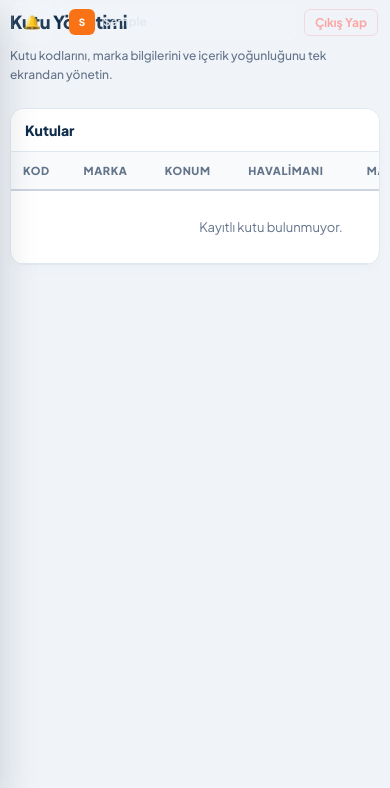
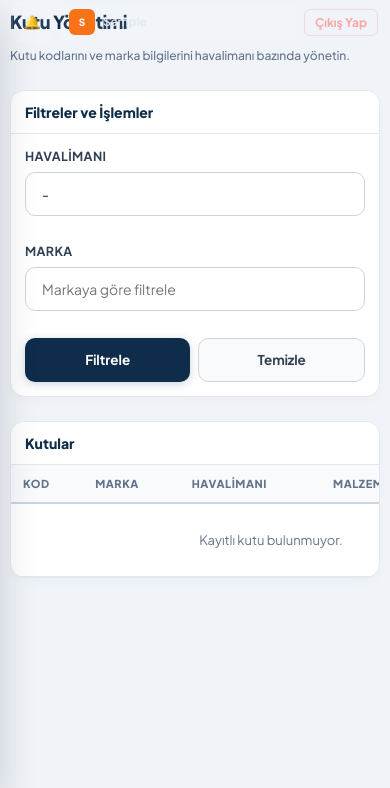
Before and after one commit to arff-sar/sar-x, a Flask app: page /kutular in a window 390 px wide. Shown: the part 56-844 px from the top of the page. Run offline with Flask 3, Linux system fonts and the light colour scheme; the visitor is signed in with stand-in values (Sample User, id 1); data comes from the database, SQL or seed files in the repository; data that the repository does not hold is empty; parts of the project's set-up code (start-up, migrations or seed data) failed here and were passed over; some libraries are stand-ins or nearby versions.

Commit message:
fix(boxes): align box management UX, remove location, and refresh demo seed rules

```diff
--- a/demo_data.py
+++ b/demo_data.py
@@ -703,19 +703,14 @@
 
     boxes_by_airport = {}
     box_seed_rows = (usar_rows[:5] if usar_rows else USAR_FALLBACK_ROWS[:5]) or USAR_FALLBACK_ROWS[:5]
+    box_brands = ["Pelican", "Peli", "Zarges", "SKB", "Explorer", "Nanuk"]
     for airport in airports:
         boxes = []
         for index, row in enumerate(box_seed_rows, start=1):
-            code = f"{airport.kodu}-USAR-{index:02d}"
-            location = _build_demo_box_location(
-                airport_name=airport.ad,
-                airport_code=airport.kodu,
-                equipment_name=row.get("name") or "USAR",
-                function_text=row.get("function") or "",
-            )
+            code = f"{airport.kodu}-SAR-{index:02d}"
             box = Kutu(
                 kodu=code,
-                konum=location,
+                marka=box_brands[(index - 1) % len(box_brands)],
                 havalimani_id=airport.id,
             )
             db.session.add(box)
--- a/routes/inventory.py
+++ b/routes/inventory.py
@@ -1314,10 +1314,7 @@
         asset.legacy_material.durum = _display_status(asset.status)
         asset.legacy_material.son_bakim_tarihi = asset.last_maintenance_date
         asset.legacy_material.gelecek_bakim_tarihi = asset.next_maintenance_date
-        if asset.depot_location and asset.legacy_material.kutu:
-            asset.legacy_material.kutu.konum = asset.depot_location
-
-    db.session.commit()
+        db.session.commit()
     log_kaydet("Envanter", f"Yerel asset güncellendi: ID {asset.id}")
     if asset.parent_asset_id:
         audit_log(
@@ -2335,6 +2332,7 @@
         materials=kutu.active_materials,
         available_materials=available_materials,
         qr_context=_box_qr_context(kutu),
+        can_manage_box=_can_manage_box_airport(kutu.havalimani_id),
     )
 
 
@@ -2342,14 +2340,36 @@
 @login_required
 @permission_required("inventory.view")
 def kutular():
+    selected_airport = request.args.get("havalimani_id", type=int)
+    selected_brand = guvenli_metin(request.args.get("marka") or "").strip()
     if current_user.is_sahip:
         havalimanlari = _visible_operational_airports()
     elif current_user.havalimani:
         havalimanlari = [current_user.havalimani]
     else:
         havalimanlari = []
-    kutular_listesi = _box_scope().order_by(Kutu.kodu.asc()).all()
-    return render_template("kutular.html", kutular=kutular_listesi, havalimanlari=havalimanlari)
+    visible_airport_ids = {airport.id for airport in havalimanlari}
+    if selected_airport and selected_airport not in visible_airport_ids:
+        abort(403)
+
+    query = _box_scope()
+    if selected_airport:
+        query = query.filter(Kutu.havalimani_id == selected_airport)
+    if selected_brand:
+        query = query.filter(Kutu.marka.ilike(f"%{selected_brand}%"))
+
+    kutular_listesi = query.order_by(Kutu.kodu.asc()).all()
+    manageable_box_ids = {box.id for box in kutular_listesi if _can_manage_box_airport(box.havalimani_id)}
+    can_create_box = bool(has_permission("inventory.create") and (current_user.is_sahip or current_user.is_airport_manager))
+    return render_template(
+        "kutular.html",
+        kutular=kutular_listesi,
+        havalimanlari=havalimanlari,
+        selected_airport=selected_airport,
+        selected_brand=selected_brand,
+        manageable_box_ids=manageable_box_ids,
+        can_create_box=can_create_box,
+    )
 
 
 @inventory_bp.route("/kutular/yeni", methods=["POST"])
@@ -2366,12 +2386,10 @@
         return redirect(url_for("inventory.kutular"))
     _validate_box_write_access(airport_id)
 
-    konum = request.form.get("konum")
     marka = request.form.get("marka")
     try:
         kutu = _create_box_with_generated_code(
             airport_id=airport_id,
-            konum=konum,
             marka=marka,
         )
     except ValueError as exc:
@@ -2393,7 +2411,6 @@
     kutu = _box_scope().filter(Kutu.kodu == kodu).first_or_404()
     _validate_box_write_access(kutu.havalimani_id)
 
-    kutu.konum = guvenli_metin(request.form.get("konum") or "").strip() or kutu.konum
     kutu.marka = guvenli_metin(request.form.get("marka") or "").strip() or None
     db.session.commit()
     log_kaydet("Kutu", f"Kutu bilgisi güncellendi: {kutu.kodu}", event_key="box.update", target_model="Kutu", target_id=kutu.id)
--- a/templates/kutular.html
+++ b/templates/kutular.html
@@ -1,36 +1,90 @@
 {% extends "base.html" %}
 {% block title %}Kutu Yönetimi{% endblock %}
+
+{% block extra_css %}
+<style>
+  .box-toolbar { display:grid; gap:14px; margin-bottom:18px; }
+  .box-filter-grid { display:grid; grid-template-columns:minmax(0,1fr) minmax(0,1fr) auto; gap:12px; align-items:end; }
+  .box-create-form { display:grid; grid-template-columns:minmax(0,1fr) minmax(0,1fr) auto; gap:12px; align-items:end; }
+  .box-filter-actions { display:flex; gap:8px; align-items:center; }
+  .box-filter-actions .btn { min-height:44px; display:inline-flex; align-items:center; justify-content:center; }
+  .box-create-form .btn { min-height:44px; display:inline-flex; align-items:center; justify-content:center; }
+  @media (max-width: 900px) {
+    .box-filter-grid,
+    .box-create-form { grid-template-columns:1fr; }
+    .box-filter-actions .btn,
+    .box-create-form .btn { width:100%; }
+  }
+</style>
+{% endblock %}
 
 {% block body %}
 <div class="page-header">
     <div>
         <div class="page-title">Kutu Yönetimi</div>
-        <div class="page-meta">Kutu kodlarını, marka bilgilerini ve içerik yoğunluğunu tek ekrandan yönetin.</div>
+        <div class="page-meta">Kutu kodlarını ve marka bilgilerini havalimanı bazında yönetin.</div>
     </div>
-    {% if has_permission('inventory.create') %}
-    <form method="POST" action="{{ url_for('inventory.kutu_olustur') }}" style="display:flex; gap:10px; align-items:end; flex-wrap:wrap;">
+</div>
+
+<div class="panel">
+    <div class="panel-header">
+        <div class="panel-title">Filtreler ve İşlemler</div>
+    </div>
+    <div class="panel-body box-toolbar">
+        <form method="GET" action="{{ url_for('inventory.kutular') }}" class="box-filter-grid">
+            {% if current_user.is_sahip %}
+            <div class="form-group" style="margin:0;">
+                <label>Havalimanı</label>
+                <select name="havalimani_id" class="form-control">
+                    <option value="">Tümü</option>
+                    {% for h in havalimanlari %}
+                    <option value="{{ h.id }}" {% if selected_airport == h.id %}selected{% endif %}>{{ h.kodu }} - {{ h.ad }}</option>
+                    {% endfor %}
+                </select>
+            </div>
+            {% else %}
+            <div class="form-group" style="margin:0;">
+                <label>Havalimanı</label>
+                <input type="text" class="form-control" value="{{ current_user.havalimani.kodu ~ ' - ' ~ current_user.havalimani.ad if current_user.havalimani else '-' }}" readonly>
+            </div>
+            {% endif %}
+            <div class="form-group" style="margin:0;">
+                <label>Marka</label>
+                <input type="text" name="marka" value="{{ selected_brand or '' }}" class="form-control" placeholder="Markaya göre filtrele">
+            </div>
+            <div class="box-filter-actions">
+                <button type="submit" class="btn btn-navy">Filtrele</button>
+                <a href="{{ url_for('inventory.kutular') }}" class="btn btn-secondary">Temizle</a>
+            </div>
+        </form>
+
+        {% if can_create_box %}
+        <form method="POST" action="{{ url_for('inventory.kutu_olustur') }}" class="box-create-form">
             <input type="hidden" name="csrf_token" value="{{ csrf_token() }}">
             {% if current_user.is_sahip %}
             <div class="form-group" style="margin:0;">
                 <label>Havalimanı</label>
                 <select name="havalimani_id" class="form-control" required>
                     {% for h in havalimanlari %}
-                <option value="{{ h.id }}">{{ h.kodu }} - {{ h.ad }}</option>
+                    <option value="{{ h.id }}" {% if selected_airport == h.id %}selected{% endif %}>{{ h.kodu }} - {{ h.ad }}</option>
                     {% endfor %}
                 </select>
             </div>
+            {% else %}
+            <input type="hidden" name="havalimani_id" value="{{ current_user.havalimani_id or '' }}">
+            <div class="form-group" style="margin:0;">
+                <label>Havalimanı</label>
+                <input type="text" class="form-control" value="{{ current_user.havalimani.kodu ~ ' - ' ~ current_user.havalimani.ad if current_user.havalimani else '-' }}" readonly>
+            </div>
             {% endif %}
             <div class="form-group" style="margin:0;">
-            <label>Konum</label>
-            <input type="text" name="konum" class="form-control" placeholder="Depo A Raf 2">
-        </div>
-        <div class="form-group" style="margin:0;">
                 <label>Marka</label>
-            <input type="text" name="marka" class="form-control" placeholder="Marka adı">
+                <input type="text" name="marka" class="form-control" placeholder="Örn. Pelican">
             </div>
             <button type="submit" class="btn btn-primary">➕ Yeni Kutu Oluştur</button>
         </form>
         {% endif %}
+    </div>
 </div>
 
 <div class="panel">
@@ -44,7 +98,6 @@
                     <tr>
                         <th>Kod</th>
                         <th>Marka</th>
-                        <th>Konum</th>
                         <th>Havalimanı</th>
                         <th>Malzeme</th>
                         <th>QR</th>
@@ -56,7 +109,6 @@
                     <tr>
                         <td style="font-family:var(--mono); font-weight:700;">{{ kutu.kodu }}</td>
                         <td>{{ kutu.marka or '-' }}</td>
-                        <td>{{ kutu.konum or '-' }}</td>
                         <td>{{ kutu.havalimani.ad if kutu.havalimani else '-' }}</td>
                         <td>{{ kutu.malzemeler|selectattr('is_deleted', 'equalto', false)|list|length }}</td>
                         <td style="font-family:var(--mono); font-size:12px;">{{ kutu.qr_code_label }}</td>
@@ -65,7 +117,7 @@
                             {% if has_permission('qr.generate') %}
                             <a href="{{ url_for('inventory.kutu_qr_uret', box_id=kutu.id) }}" target="_blank" class="row-btn">QR</a>
                             {% endif %}
-                            {% if has_permission('inventory.delete') and (current_user.is_sahip or (current_user.is_airport_manager and current_user.havalimani_id == kutu.havalimani_id)) %}
+                            {% if has_permission('inventory.delete') and kutu.id in manageable_box_ids %}
                             <form method="POST" action="{{ url_for('inventory.kutu_arsivle', kodu=kutu.kodu) }}" style="display:inline;">
                                 <input type="hidden" name="csrf_token" value="{{ csrf_token() }}">
                                 <button class="row-btn" type="submit">Arşivle</button>
@@ -75,7 +127,7 @@
                     </tr>
                     {% else %}
                     <tr>
-                        <td colspan="7" style="text-align:center; color:var(--text3); padding:28px;">Kayıtlı kutu bulunmuyor.</td>
+                        <td colspan="6" style="text-align:center; color:var(--text3); padding:28px;">Kayıtlı kutu bulunmuyor.</td>
                     </tr>
                     {% endfor %}
                 </tbody>
```
Also changed, not shown: templates/kutu_detay.html (+76 -59 lines), tests/test_box_management_flow.py (+74 -6 lines), tests/test_demo_mode_runtime.py (+1 -1 lines), tests/test_demo_seed.py (+2 -2 lines). Lines whose indentation alone changed are shown as unchanged.
